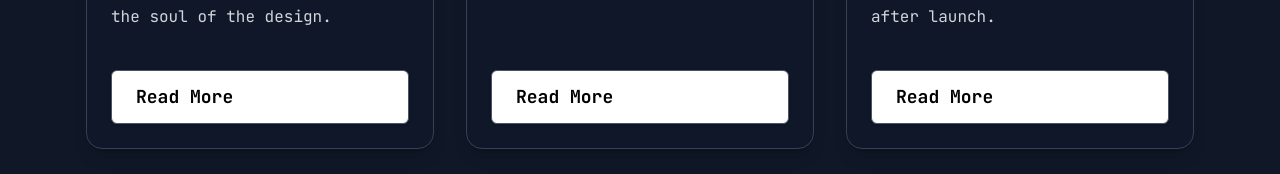
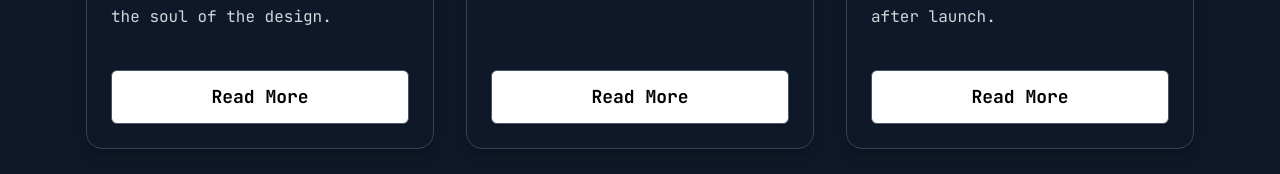
Before and after one commit to samin2287/portfolioNextJx, a Next.js app: page / in a window 1280 px wide. Shown: the part 6626-6800 px from the top of the page. Built offline with nearby package versions, Linux system fonts and the light colour scheme.

Commit message:
fix problem

```diff
--- a/app/blog/[slug]/not-found.js
+++ b/app/blog/[slug]/not-found.js
@@ -15,14 +15,12 @@ export default function NotFound() {
           </p>
           <Link
             href="/#blog"
-            className="inline-flex items-center gap-2 border border-gray-600 px-6 py-3 rounded-md text-white font-semibold hover:bg-amber-600 hover:border-amber-600 transition-all duration-300"
-          >
+            className="inline-flex items-center gap-2 border border-gray-600 px-6 py-3 rounded-md text-white font-semibold hover:bg-amber-600 hover:border-amber-600 transition-all duration-300">
             <svg
               className="w-5 h-5"
               fill="none"
               stroke="currentColor"
-              viewBox="0 0 24 24"
-            >
+              viewBox="0 0 24 24">
               <path
                 strokeLinecap="round"
                 strokeLinejoin="round"
--- a/app/components/AOSWrapper.jsx
+++ b/app/components/AOSWrapper.jsx
@@ -6,7 +6,7 @@ import "aos/dist/aos.css";
 const AOSWrapper = ({ children }) => {
   useEffect(() => {
     AOS.init({
-      once: false,
+      once: true,
       easing: "ease-in-out",
     });
   }, []);
--- a/app/components/Blog.jsx
+++ b/app/components/Blog.jsx
@@ -18,7 +18,7 @@ const Blog = () => {
   }, []);
 
   return (
-    <section data-aos="zoom-out-up" id="blog" className="py-16 sm:py-20">
+    <section id="blog" className="py-16 sm:py-20">
       <Container>
         <div className="text-center mb-10 space-y-3">
           <h2 className="text-5xl font-bold text-white">From the Blog</h2>
@@ -57,19 +57,19 @@ const Blog = () => {
                     href={`/blog/${post.slug}`}
                     onClick={handleClick}
                     className={`
-                      mt-3 text-2xl font-bold transition-colors
+                      mt-3 text-2xl font-bold transition-colors break-words
                       ${isActive ? "text-amber-500" : "text-white"}
                       active:text-amber-500 focus:text-amber-500
                       group-hover:text-amber-400
                     `}>
                     {post.title}
                   </Link>
-                  <p className="mt-3 text-gray-300 leading-relaxed text-sm sm:text-base grow">
+                  <p className="mt-3 text-gray-300 leading-relaxed text-sm sm:text-base grow break-words">
                     {post.summary}
                   </p>
                   <Button
                     href={`/blog/${post.slug}`}
-                    className="mt-6 px-4 py-2 text-sm sm:text-base border-gray-600 hover:border-amber-500">
+                    className="mt-6 px-4 py-2 text-sm sm:text-base flex items-center justify-center border-gray-600 hover:border-amber-500">
                     Read More
                   </Button>
                 </div>
--- a/app/components/Testimonials.jsx
+++ b/app/components/Testimonials.jsx
@@ -29,7 +29,8 @@ const Testimonials = () => {
         <div className="text-center mb-10 space-y-3">
           <h2 className="text-5xl font-bold text-white">Testimonials</h2>
           <p className="text-gray-400 text-base sm:text-lg">
-            Proof from partners who shipped with me on tight timelines and high stakes.
+            Proof from partners who shipped with me on tight timelines and high
+            stakes.
           </p>
         </div>
 
--- a/app/globals.css
+++ b/app/globals.css
@@ -1,11 +1,13 @@
 @import "tailwindcss";
 @layer base {
   html {
-    scroll-behavior: smooth;
+    scroll-behavior: auto;
   }
   body {
-    font-family: var(--font-jetbrains), ui-monospace, SFMono-Regular, Menlo,
-      Monaco, Consolas, "Liberation Mono", "Courier New", monospace;
+    font-family:
+      var(--font-jetbrains), ui-monospace, SFMono-Regular, Menlo, Monaco,
+      Consolas, "Liberation Mono", "Courier New", monospace;
+    overflow-x: hidden;
   }
 }
 
--- a/package.json
+++ b/package.json
@@ -11,6 +11,7 @@
   "dependencies": {
     "@headlessui/react": "^2.2.9",
     "aos": "^2.3.4",
+    "gsap": "^3.15.0",
     "motion": "^12.23.24",
     "next": "^16.1.4",
     "react": "19.2.0",
```
Also changed, not shown: app/blog/[slug]/page.js (+3 -6 lines), app/components/(portfolio)/CardSideBar.jsx (+4 -3 lines), 1 other file (tests, documents, lock files or other folders).
